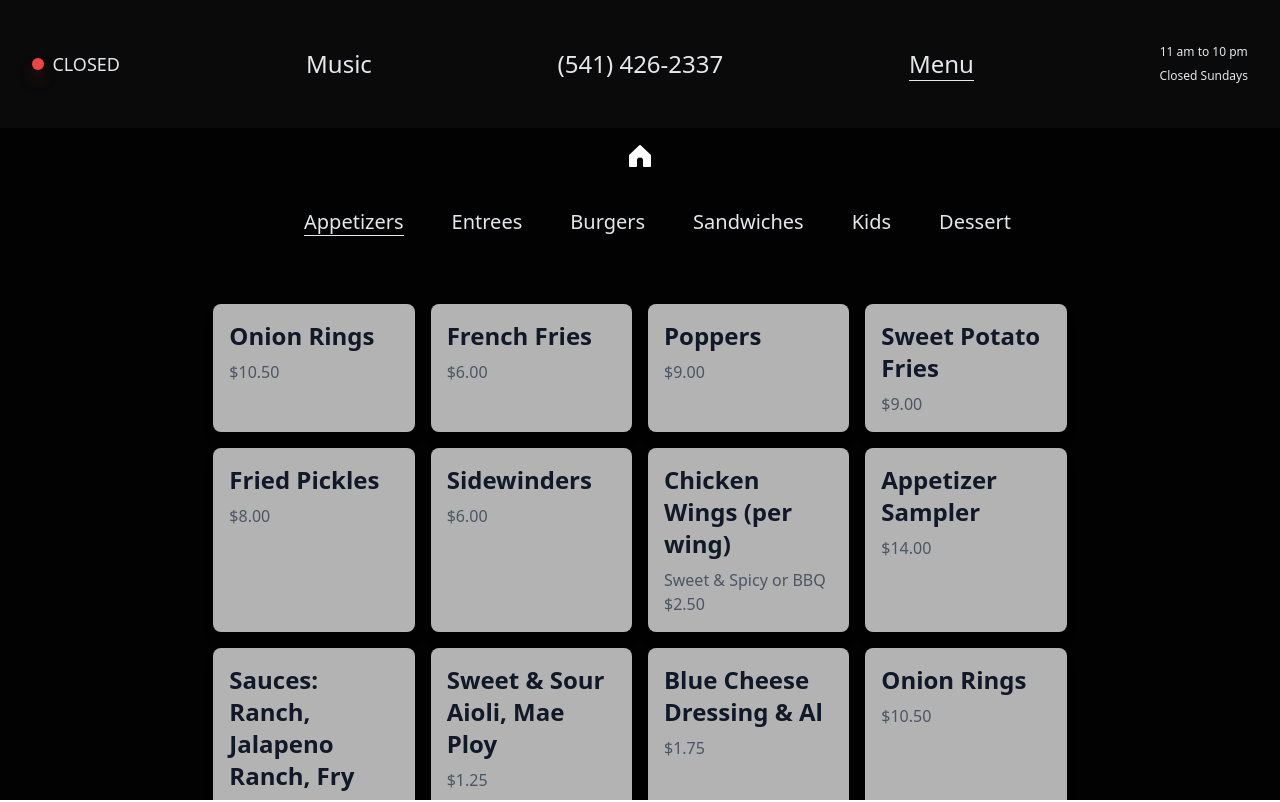
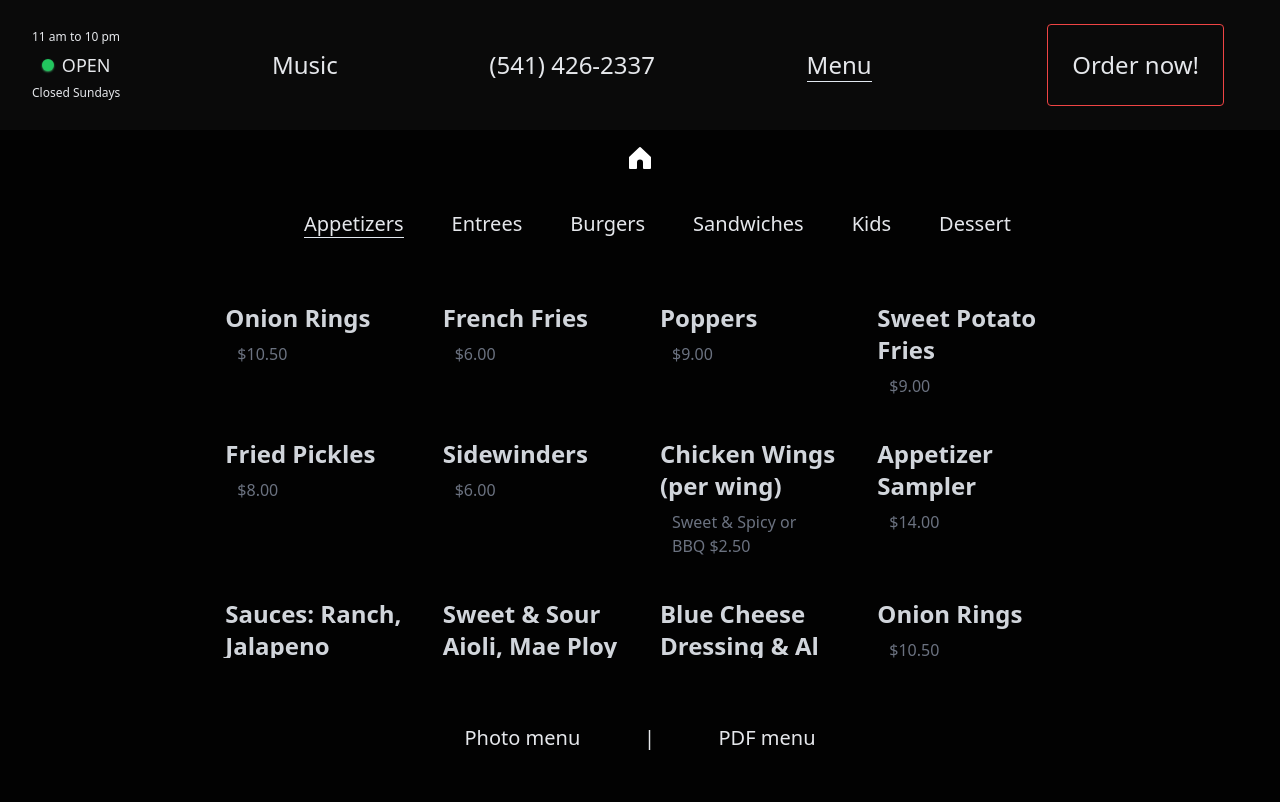
Before and after one commit to garikAsplund/range_rider, a SvelteKit app: page /menu/apps in a window 1280 px wide. Built offline with nearby package versions, Linux system fonts and the light colour scheme.

Commit message:
bunch of menu things

```diff
--- a/src/routes/+layout.svelte
+++ b/src/routes/+layout.svelte
@@ -12,14 +12,11 @@
 	if (typeof window !== 'undefined') {
 		const userAgent = navigator.userAgent;
 		isMobile = /android|iphone|ipad|ipod/i.test(userAgent);
-		console.log({ userAgent });
 	}
 
-	// console.log($page.data.path);
-
-	// setTimeout(() => {
-	// 	isOpen = !isOpen;
-	// }, 7000);
+	setTimeout(() => {
+		isOpen = !isOpen;
+	}, 3000);
 </script>
 
 <div class="relative z-0 min-h-screen overflow-hidden bg-[#0a0a0a]">
--- a/src/routes/+page.svelte
+++ b/src/routes/+page.svelte
@@ -8,12 +8,7 @@
 	if (typeof window !== 'undefined') {
 		const userAgent = navigator.userAgent;
 		isMobile = /android|iphone|ipad|ipod/i.test(userAgent);
-		console.log({ userAgent });
 	}
-
-	// setTimeout(() => {
-	// 	isOpen = !isOpen;
-	// }, 3000);
 </script>
 
 <div class="absolute flex items-center justify-around w-full text-gray-200"></div>
--- a/src/routes/menu/+layout.svelte
+++ b/src/routes/menu/+layout.svelte
@@ -58,9 +58,8 @@
 
 	<!-- Menu nav -->
 	<div
-	class="relative hidden w-full px-6 m-16 font-thin lg:w-2/3 xl:w-3/5 top-2 md:items-center md:justify-between md:flex-row md:flex md:text-xl"
->
-</div>
+		class="relative hidden w-full px-6 m-16 font-thin lg:w-2/3 xl:w-3/5 top-2 md:items-center md:justify-between md:flex-row md:flex md:text-xl"
+	></div>
 	<nav
 		class="absolute hidden w-full px-6 m-12 font-thin lg:w-2/3 xl:w-3/5 top-2 md:items-center md:justify-between md:flex-row md:flex md:text-xl"
 	>
@@ -108,7 +107,31 @@
 		>
 	</nav>
 
-	<div class="flex justify-center w-full h-full overflow-scroll">
+	<div class="flex justify-center w-full h-full overflow-scroll md:!h-fit">
 		{@render children?.()}
 	</div>
+
+	<footer
+		class=" md:fixed md:flex hidden bottom-0 left-0 right-0 z-10 flex-row justify-center text-center text-white {$page.data.path.includes(
+			'apps'
+		)
+			? ''
+			: 'hidden'}"
+	>
+		<p class="text-xl text-center text-gray-300 md:text-gray-200 font-extralight">
+			<button class="p-6 m-6 hover:opacity-85"
+				><a
+					href="https://rangerideroregon.com/wp-content/uploads/2023/11/RRMenuFall2023_1-scaled.jpg"
+					target="_blank">Photo menu</a
+				>
+			</button>
+			&nbsp&nbsp|&nbsp&nbsp
+			<button class="p-6 m-6 hover:opacity-85">
+				<a
+					href="https://rangerideroregon.com/wp-content/uploads/2023/11/RRMenuFall2023.pdf"
+					target="_blank">PDF menu</a
+				>
+			</button>
+		</p>
+	</footer>
 </div>
--- a/src/routes/menu/+page.svelte
+++ b/src/routes/menu/+page.svelte
@@ -1,5 +1,5 @@
 <!-- Specials -->
-<div class="hidden -translate-y-24 md:block">
+<div class="items-center hidden md:flex">
 	<a
 		href="/specials.avif"
 		target="_blank"
@@ -9,7 +9,9 @@
 </div>
 
 <!-- Menu nav -->
-<nav class="flex flex-col items-center justify-center w-2/3 min-h-screen m-12 text-2xl font-thin md:hidden">
+<nav
+	class="flex flex-col items-center justify-center w-2/3 m-12 text-2xl font-thin md:hidden"
+>
 	<a href="/menu/apps" class="p-6" aria-label="Appetizers">Appetizers</a>
 	<a href="/menu/entrees" class="p-6" aria-label="Entrees">Entrees</a>
 	<a href="/menu/burgers" class="p-6" aria-label="Burgers">Burgers</a>
--- a/src/routes/menu/apps/+page.svelte
+++ b/src/routes/menu/apps/+page.svelte
@@ -27,13 +27,13 @@
 ];
 </script>
 
-<div class="grid w-2/3 grid-cols-1 gap-4 mt-12 md:grid-cols-2 lg:grid-cols-3 xl:grid-cols-4">
-	{#each appetizers as item}
-		<div class="rounded-lg shadow-lg bg-white/70">
-			<div class="p-4">
-				<h2 class="text-2xl font-bold text-gray-900">{item.name}</h2>
-				<p class="mt-2 text-gray-600">{item.price}</p>
-			</div>
-		</div>
-	{/each}
+<div class="flex justify-center w-full overflow-scroll md:mb-36">
+	<div class="grid w-2/3 grid-cols-1 gap-4 mt-8 md:grid-cols-2 lg:grid-cols-3 xl:grid-cols-4">
+		{#each appetizers as item}
+				<div class="p-3">
+					<h2 class="text-2xl font-semibold text-gray-300">{item.name}</h2>
+					<p class="mx-3 mt-2 text-gray-500">{item.price}</p>
+				</div>
+		{/each}
+	</div>
 </div>
```
Lines whose indentation alone changed are shown as unchanged.
